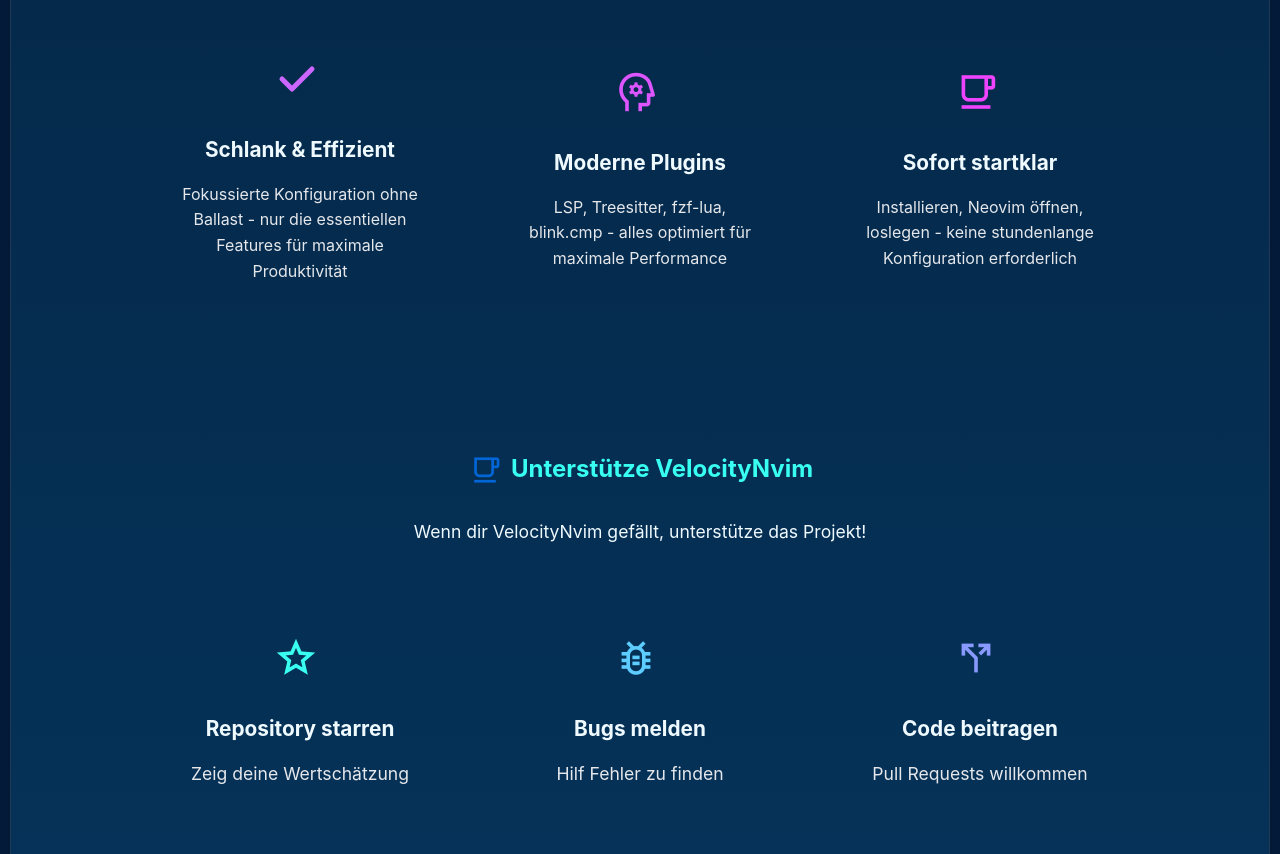
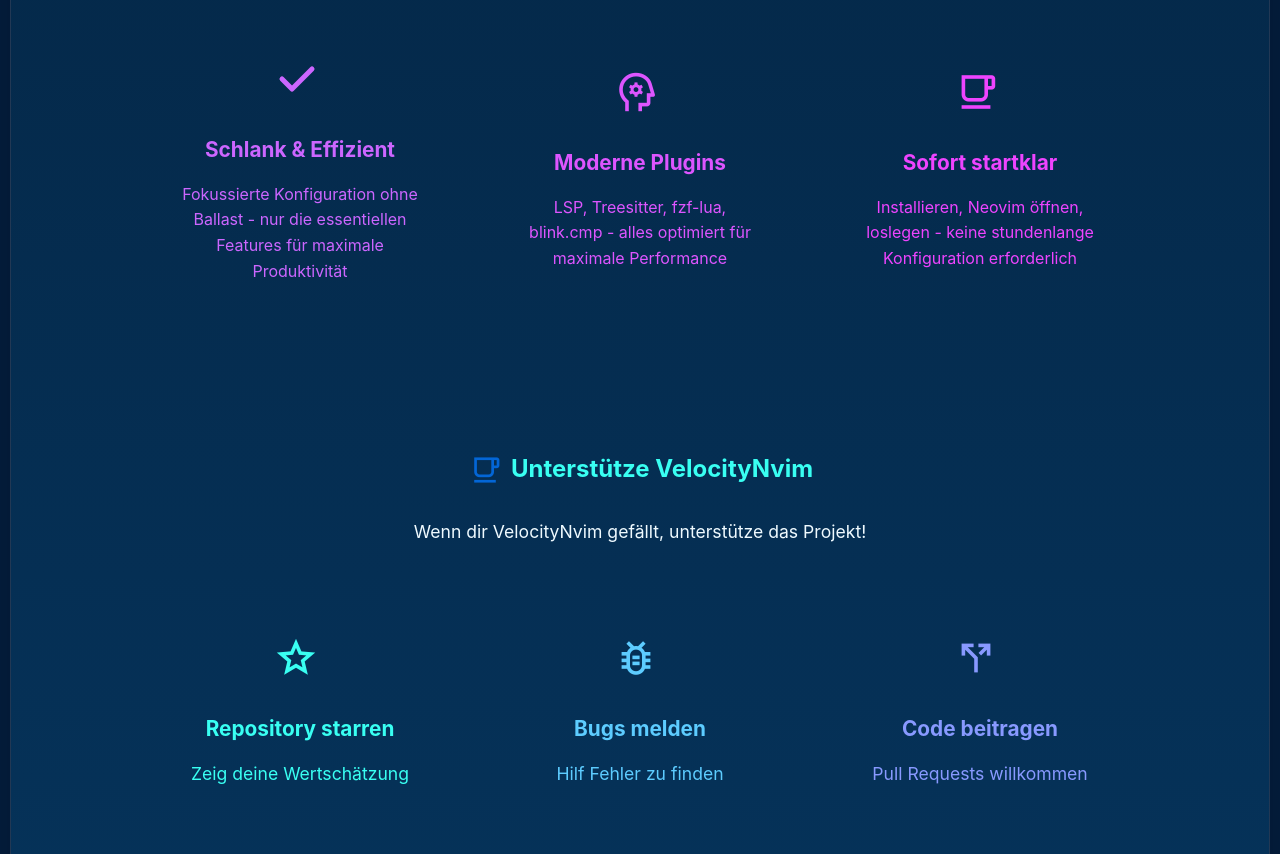
Before and after one commit to Maik-0000FF/VelocityNvim-Website, a plain HTML site: page index.html in a window 1280 px wide. Shown: the part 2080-2934 px from the top of the page. Drawn offline with Linux system fonts and the light colour scheme.

Commit message:
Apply individual icon colors to card text
Feature and support cards now use --card-glow-color for all text elements,
creating consistent color theming across icons, headings, descriptions,
and glow effects.

Each card has unified color scheme:
- Icon color matches heading color
- Heading color matches description color
- Description color matches glow effect
- All derived from --card-glow-color CSS variable

This creates stronger visual identity for each card with color progression
from cyan (#39FFF2) through purple/pink to magenta (#EE44FF).

```diff
--- a/assets/css/bundle.css
+++ b/assets/css/bundle.css
@@ -641,7 +641,7 @@
 
 .feature-card h2,
 .feature-card h3 {
-    color: var(--color-text-dark);
+    color: var(--card-glow-color, var(--color-text-dark));
     font-size: 1.3em;
     margin: var(--spacing-md) 0;
     padding: 0;
@@ -649,7 +649,7 @@
 }
 
 .feature-card p {
-    color: var(--color-text-dark-secondary);
+    color: var(--card-glow-color, var(--color-text-dark-secondary));
     line-height: 1.6;
     margin: 0;
 }
@@ -1317,7 +1317,7 @@
 }
 
 .support-item h3 {
-    color: var(--color-text-dark);
+    color: var(--card-glow-color, var(--color-text-dark));
     font-size: 1.3em;
     margin: var(--spacing-md) 0;
     border: none;
@@ -1325,7 +1325,7 @@
 }
 
 .support-item p {
-    color: var(--color-text-dark-secondary);
+    color: var(--card-glow-color, var(--color-text-dark-secondary));
     line-height: 1.6;
     margin: 0;
 }
```
